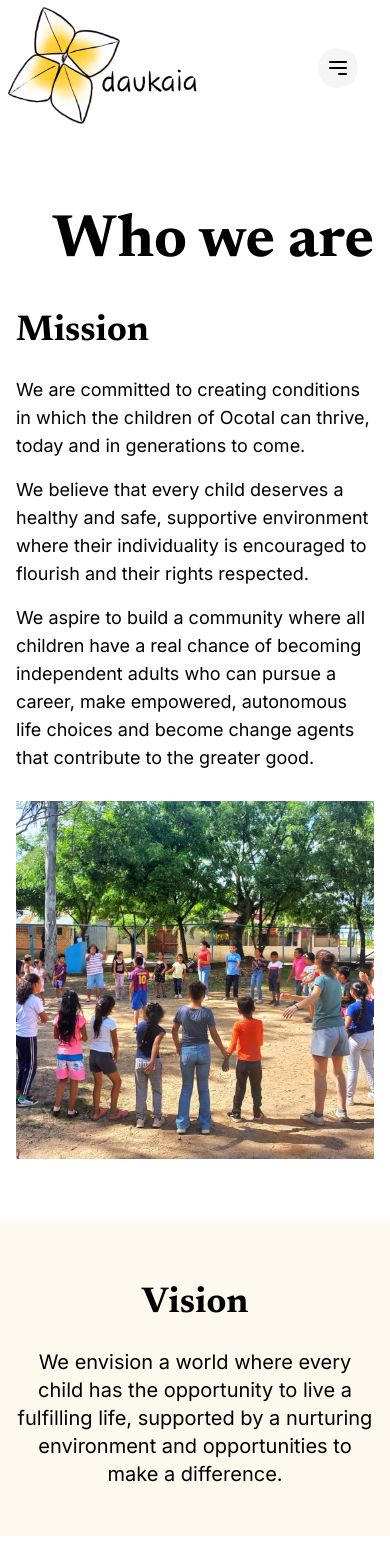
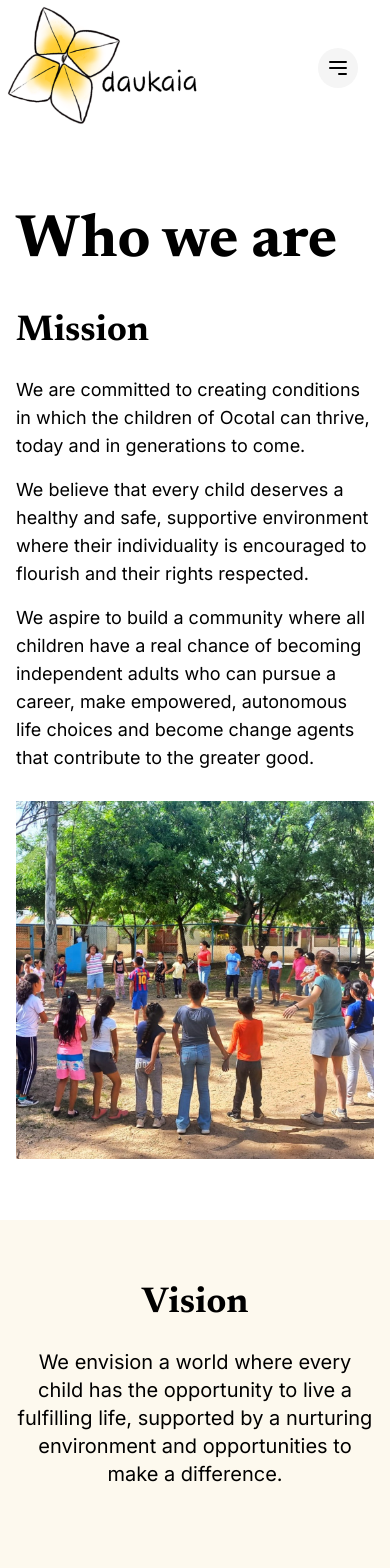
Before and after one commit to samheyman/daukaia-v3, a Next.js app: page /who-we-are in a window 390 px wide. Shown: the top 1568 px of the page. Built offline with nearby package versions, Linux system fonts and the light colour scheme.

Commit message:
More alignment fixes

```diff
--- a/src/app/components/Stats.tsx
+++ b/src/app/components/Stats.tsx
@@ -3,7 +3,7 @@ import { newsreader } from "../fonts";
 export default function Stats() {
   return (
     <section className=" bg-slate-100 ">
-      <dl className="mx-auto flex py-8 py-4 w-[calc(100%-0.75rem)] lg:w-[min(1200px,(100%-4rem))] flex-col lg:flex-row justify-evenly">
+      <dl className="mx-auto flex py-8 py-4 w-full lg:w-[min(1200px,(100%-4rem))] flex-col lg:flex-row justify-evenly px-4 lg:px-0">
         <div className="m-8 flex-1">
           <dd className={`${newsreader.className} text-5xl text-center`}>
             500
--- a/src/app/what-we-do/components/OurWork.tsx
+++ b/src/app/what-we-do/components/OurWork.tsx
@@ -7,7 +7,7 @@ export const OurWork = () => {
     <section className=" mx-auto w-full lg:w-[min(1200px,(100%-4rem))] my-12 px-4 lg:px-0  ">
       <div className="flex flex-col lg:flex-row">
         <h1 className={`${newsreader.className} text-6xl mt-4 mb-6`}>
-          Who we are
+          What we do
         </h1>
         <div className="flex-1">
           <h2 className={`${newsreader.className} text-4xl mt-4 mb-6`}>
--- a/src/app/who-we-are/components/ContactUs.tsx
+++ b/src/app/who-we-are/components/ContactUs.tsx
@@ -3,7 +3,7 @@ import { newsreader } from "../../fonts";
 
 export default function ContactUs() {
   return (
-    <section className="mx-auto w-ful lg:w-[min(1200px,100%)] flex flex-col items-center my-12">
+    <section className="mx-auto w-full lg:w-[min(1200px,100%)] flex flex-col items-center my-12 px-4 lg:px-0">
       <div className="flex items-start flex-col w-full my-12">
         <h1 className={`text-6xl mb-12 ${newsreader.className}`}>Contact us</h1>
         <p className="text-lg md:text-base my-4">
--- a/src/app/who-we-are/components/Mission.tsx
+++ b/src/app/who-we-are/components/Mission.tsx
@@ -4,12 +4,12 @@ import kidsInPlayground from "../../../../public/images/kids-in-playground.jpg";
 
 export default function Mission() {
   return (
-    <section className=" mx-auto w-full lg:w-[min(1200px,(100%-4rem))] px-4 lg:px-0 flex flex-col lg:flex-row items-end my-12">
+    <section className=" mx-auto w-full lg:w-[min(1200px,(100%-4rem))] px-4 lg:px-0 flex flex-col lg:flex-row lg:items-end my-12">
       {/* <img
         className="w-40 mr-20"
         src="./images/three-flowers.png"
         alt="Children playing"
-      /> */}{" "}
+      /> */}
       <h1 className={`${newsreader.className} text-6xl mt-4 mb-6`}>
         Who we are
       </h1>
--- a/src/app/who-we-are/components/Values.tsx
+++ b/src/app/who-we-are/components/Values.tsx
@@ -9,7 +9,7 @@ import Innovation from "../../../../public/images/values/Innovation.png";
 
 export default function Values() {
   return (
-    <section className=" mx-auto w-[calc(100%-0.75rem)] lg:w-[min(1200px,(100%-4rem))] my-12">
+    <section className=" mx-auto w-full lg:w-[min(1200px,(100%-4rem))] my-12 px-4 lg:px-0">
       <h2 className={`${newsreader.className} text-4xl mt-4 mb-6 font-bold`}>
         Values
       </h2>
--- a/src/app/who-we-are/components/Vision.tsx
+++ b/src/app/who-we-are/components/Vision.tsx
@@ -2,7 +2,7 @@ import { newsreader } from "../../fonts";
 
 export default function Vision() {
   return (
-    <section className="bg-[--clr-accent-100] lg:px-32 py-12 mx-auto flex w-full lg:w-[min(1200px,(100%-4rem))] flex-col my-12 px-4 lg:px-0">
+    <section className="bg-[--clr-accent-100] pt-12 pb-24 mx-auto flex w-full lg:w-[min(1200px,(100%-4rem))] flex-col my-12 px-4 lg:px-0">
       <div className="flex lg:flex-row what-we-do flex-col-reverse items-end">
         <div className="mx-0 w-full text-center">
           <h1 className={`${newsreader.className} text-4xl mt-4 mb-6`}>
```
